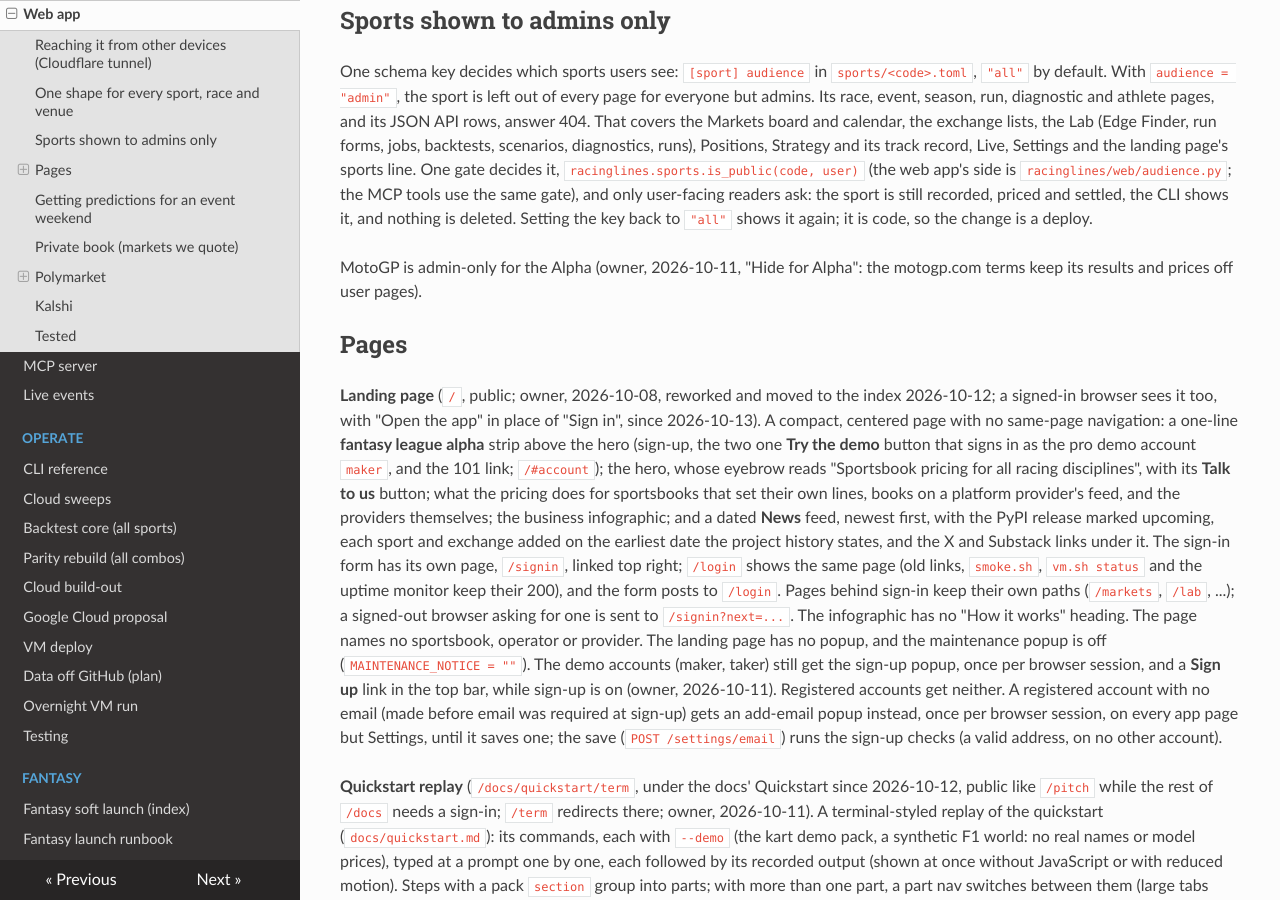
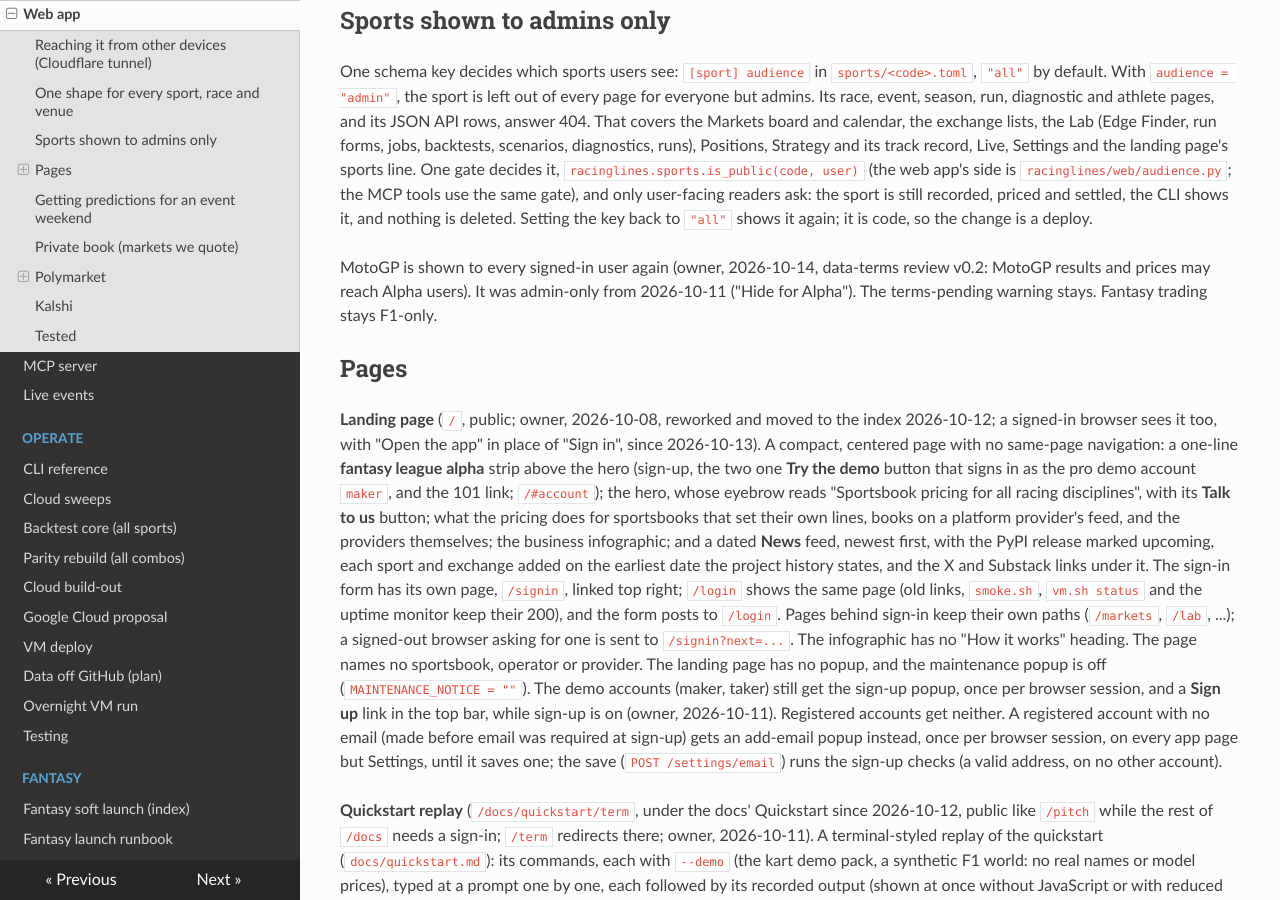
Before and after one commit to lalligagger/racinglines-public, an MkDocs documentation site: the page built from docs/webapp.md, in a window 1280 px wide and 900 px high, scrolled down 1961 px. Built offline with MkDocs 1.6.1, drawn with Linux system fonts in a browser that asks for light colours; nearby versions of some CDN libraries.

Commit message:
MotoGP shown to Alpha users again (owner, 2026-10-14, data-terms review question 3): [sport] audience = all.
Co-Authored-By: Claude Opus 5.5 (1M context) <noreply@anthropic.com>
Claude-Session: https://claude.ai/code/session_017pf8qHEdEdALK7sZFt2dUC

```diff
--- a/docs/webapp.md
+++ b/docs/webapp.md
@@ -103,8 +103,9 @@ Strategy and its track record, Live, Settings and the landing page's sports line
 same gate), and only user-facing readers ask: the sport is still recorded, priced and settled, the CLI shows it, and nothing is
 deleted. Setting the key back to `"all"` shows it again; it is code, so the change is a deploy.
 
-MotoGP is admin-only for the Alpha (owner, 2026-10-11, "Hide for Alpha": the motogp.com terms keep its results and
-prices off user pages).
+MotoGP is shown to every signed-in user again (owner, 2026-10-14, data-terms review v0.2: MotoGP results and prices may
+reach Alpha users). It was admin-only from 2026-10-11 ("Hide for Alpha"). The terms-pending warning stays. Fantasy
+trading stays F1-only.
 
 ## Pages
 
```
Also changed, not shown: docs/mcp.md (+2 -2 lines), 3 other files.
